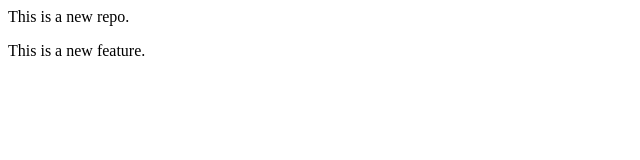
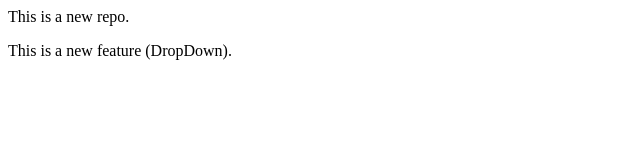
Before and after one commit to FahadNaveed222/LocalRepo, a plain HTML site: page index.html in a window 1280 px wide. Shown: the full height of the page, 0-640 px from the left. Drawn offline with Linux system fonts and the light colour scheme.

Commit message:
Add Dropdown

```diff
--- a/index.html
+++ b/index.html
@@ -1,2 +1,2 @@
 <p>This is a new repo.</p>
-<p>This is a new feature.</p>
+<p>This is a new feature (DropDown).</p>
```
